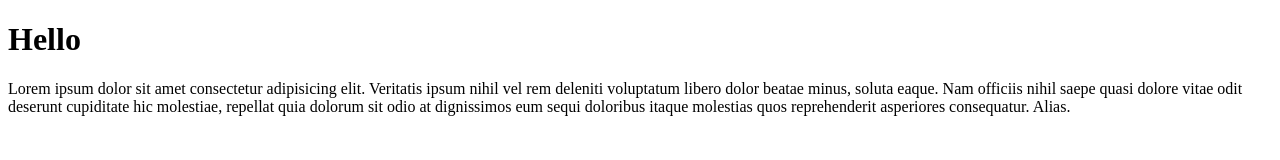
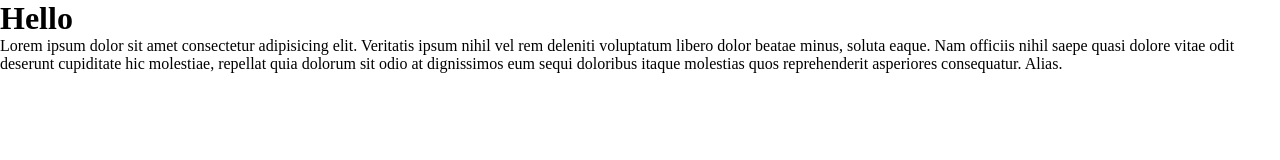
Before and after one commit to Muhammadd09/new-project, a plain HTML site: page index.html in a window 1280 px wide. Drawn offline with Linux system fonts and the light colour scheme.

Commit message:
created new file style.css

```diff
--- a/index.html
+++ b/index.html
@@ -4,6 +4,7 @@
     <meta charset="UTF-8">
     <meta name="viewport" content="width=device-width, initial-scale=1.0">
     <title>Document</title>
+    <link rel="stylesheet" href="./style.css">
 </head>
 <body>
     <h1>Hello</h1>
--- /dev/null
+++ b/style.css
@@ -0,0 +1,5 @@
+* {
+    padding: 0;
+    margin: 0;
+    box-sizing: border-box;
+}
```
